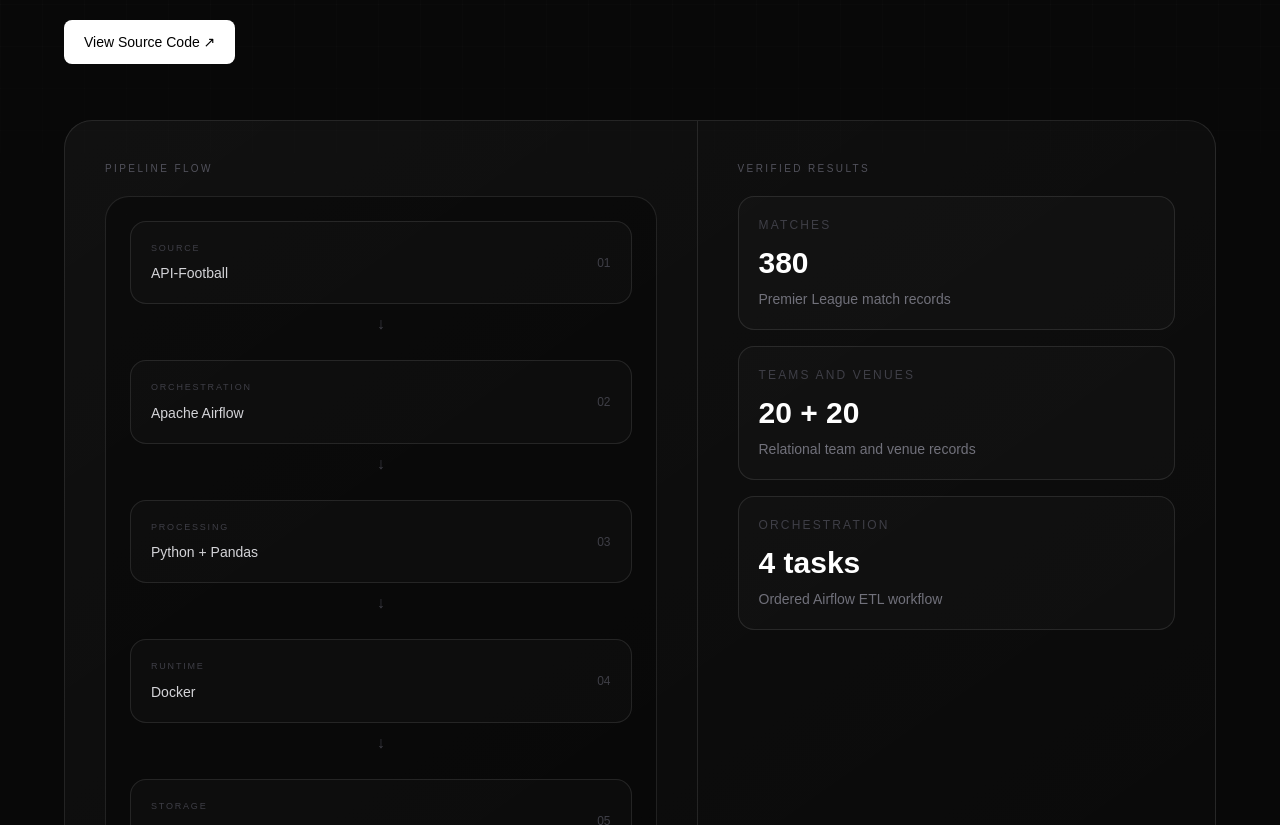
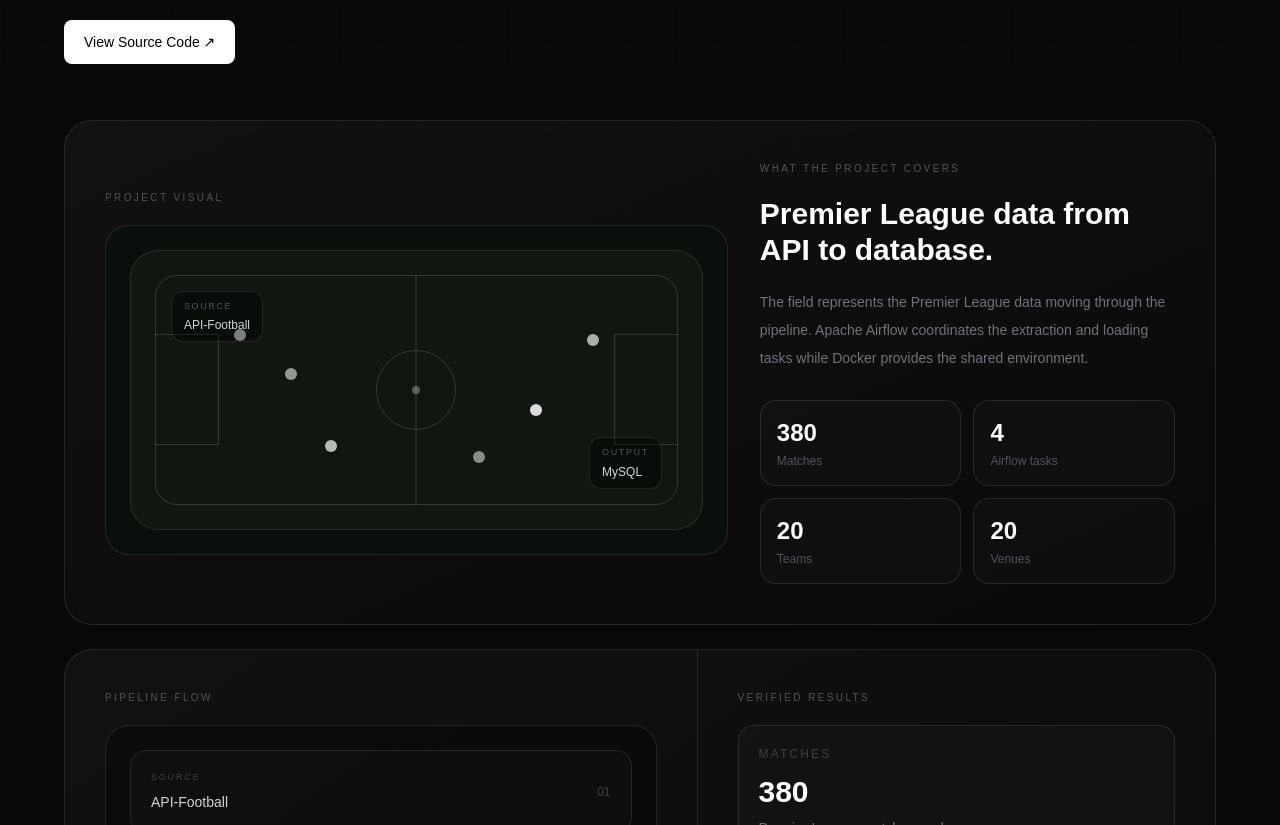
Before and after one commit to Mohamed254-pixel/Mohamed-portfolio, a Next.js app: page /projects/soccer-data-pipeline in a window 1280 px wide. Shown: the part 500-1325 px from the top of the page. Built offline with nearby package versions, Linux system fonts and the light colour scheme; no server answers.

Commit message:
Restore soccer field project visual

```diff
--- a/app/projects/soccer-data-pipeline/page.tsx
+++ b/app/projects/soccer-data-pipeline/page.tsx
@@ -123,6 +123,103 @@ export default function SoccerDataPipelineProject() {
 
         {/* PROJECT VISUAL */}
         <section className="pb-20">
+          <div className="mb-6 overflow-hidden rounded-[28px] border border-white/10 bg-gradient-to-br from-white/[0.04] to-white/[0.01] p-6 md:p-8 lg:p-10">
+            <div className="grid items-center gap-8 lg:grid-cols-[1.2fr_0.8fr]">
+              <div>
+                <p className="mb-5 text-[10px] uppercase tracking-[0.24em] text-zinc-600">
+                  Project Visual
+                </p>
+
+                <div className="rounded-3xl border border-white/10 bg-[#0b0f0b] p-5 md:p-6">
+                  <div className="relative mx-auto h-[280px] max-w-3xl overflow-hidden rounded-[28px] border border-white/10 bg-[#101610]">
+                    {/* Field outline */}
+                    <div className="absolute inset-6 rounded-[22px] border border-white/15" />
+
+                    {/* Center line */}
+                    <div className="absolute bottom-6 left-1/2 top-6 w-px -translate-x-1/2 bg-white/15" />
+
+                    {/* Center circle */}
+                    <div className="absolute left-1/2 top-1/2 h-20 w-20 -translate-x-1/2 -translate-y-1/2 rounded-full border border-white/15" />
+
+                    {/* Center point */}
+                    <div className="absolute left-1/2 top-1/2 h-2 w-2 -translate-x-1/2 -translate-y-1/2 rounded-full bg-white/30" />
+
+                    {/* Penalty areas */}
+                    <div className="absolute bottom-[30%] left-6 top-[30%] w-16 border border-l-0 border-white/15" />
+                    <div className="absolute bottom-[30%] right-6 top-[30%] w-16 border border-r-0 border-white/15" />
+
+                    {/* Data points */}
+                    <div className="absolute left-[18%] top-[28%] h-3 w-3 rounded-full bg-white/80" />
+                    <div className="absolute left-[27%] top-[42%] h-3 w-3 rounded-full bg-white/55" />
+                    <div className="absolute left-[34%] top-[68%] h-3 w-3 rounded-full bg-white/70" />
+                    <div className="absolute right-[18%] top-[30%] h-3 w-3 rounded-full bg-white/65" />
+                    <div className="absolute right-[28%] top-[55%] h-3 w-3 rounded-full bg-white/85" />
+                    <div className="absolute right-[38%] top-[72%] h-3 w-3 rounded-full bg-white/50" />
+
+                    {/* Labels */}
+                    <div className="absolute left-10 top-10 rounded-xl border border-white/10 bg-black/40 px-3 py-2">
+                      <p className="text-[9px] uppercase tracking-[0.18em] text-zinc-600">
+                        Source
+                      </p>
+
+                      <p className="mt-1 text-xs text-zinc-300">
+                        API-Football
+                      </p>
+                    </div>
+
+                    <div className="absolute bottom-10 right-10 rounded-xl border border-white/10 bg-black/40 px-3 py-2">
+                      <p className="text-[9px] uppercase tracking-[0.18em] text-zinc-600">
+                        Output
+                      </p>
+
+                      <p className="mt-1 text-xs text-zinc-300">
+                        MySQL
+                      </p>
+                    </div>
+                  </div>
+                </div>
+              </div>
+
+              <div>
+                <p className="text-[10px] uppercase tracking-[0.24em] text-zinc-600">
+                  What the project covers
+                </p>
+
+                <h2 className="mt-5 text-3xl font-bold">
+                  Premier League data from API to database.
+                </h2>
+
+                <p className="mt-5 text-sm leading-7 text-zinc-500">
+                  The field represents the Premier League data moving through
+                  the pipeline. Apache Airflow coordinates the extraction and
+                  loading tasks while Docker provides the shared environment.
+                </p>
+
+                <div className="mt-7 grid grid-cols-2 gap-3">
+                  <div className="rounded-2xl border border-white/10 bg-white/[0.02] p-4">
+                    <p className="text-2xl font-semibold">380</p>
+                    <p className="mt-1 text-xs text-zinc-600">Matches</p>
+                  </div>
+
+                  <div className="rounded-2xl border border-white/10 bg-white/[0.02] p-4">
+                    <p className="text-2xl font-semibold">4</p>
+                    <p className="mt-1 text-xs text-zinc-600">Airflow tasks</p>
+                  </div>
+
+                  <div className="rounded-2xl border border-white/10 bg-white/[0.02] p-4">
+                    <p className="text-2xl font-semibold">20</p>
+                    <p className="mt-1 text-xs text-zinc-600">Teams</p>
+                  </div>
+
+                  <div className="rounded-2xl border border-white/10 bg-white/[0.02] p-4">
+                    <p className="text-2xl font-semibold">20</p>
+                    <p className="mt-1 text-xs text-zinc-600">Venues</p>
+                  </div>
+                </div>
+              </div>
+            </div>
+          </div>
+
           <div className="overflow-hidden rounded-[28px] border border-white/10 bg-gradient-to-br from-white/[0.04] to-white/[0.01]">
             <div className="grid lg:grid-cols-[1.1fr_0.9fr]">
               <div className="border-b border-white/10 p-6 md:p-8 lg:border-b-0 lg:border-r lg:p-10">
```
